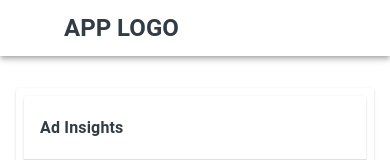
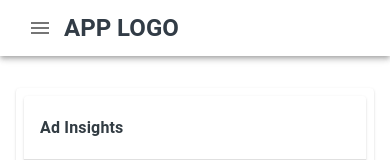
Before and after one commit to Malavivikas/keywordio-test, a React (Create React App) app: page / in a window 390 px wide. Shown: the top 160 px of the page. Built offline with nearby package versions, Linux system fonts and the light colour scheme.

Commit message:
navigation icon on mobile color changed

```diff
--- a/src/components/NavBar.jsx
+++ b/src/components/NavBar.jsx
@@ -61,7 +61,7 @@
               aria-controls="menu-appbar"
               aria-haspopup="true"
               onClick={handleOpenNavMenu}
-              color="inherit"
+              color="#323c46"
             >
               <MenuIcon />
             </IconButton>
```
